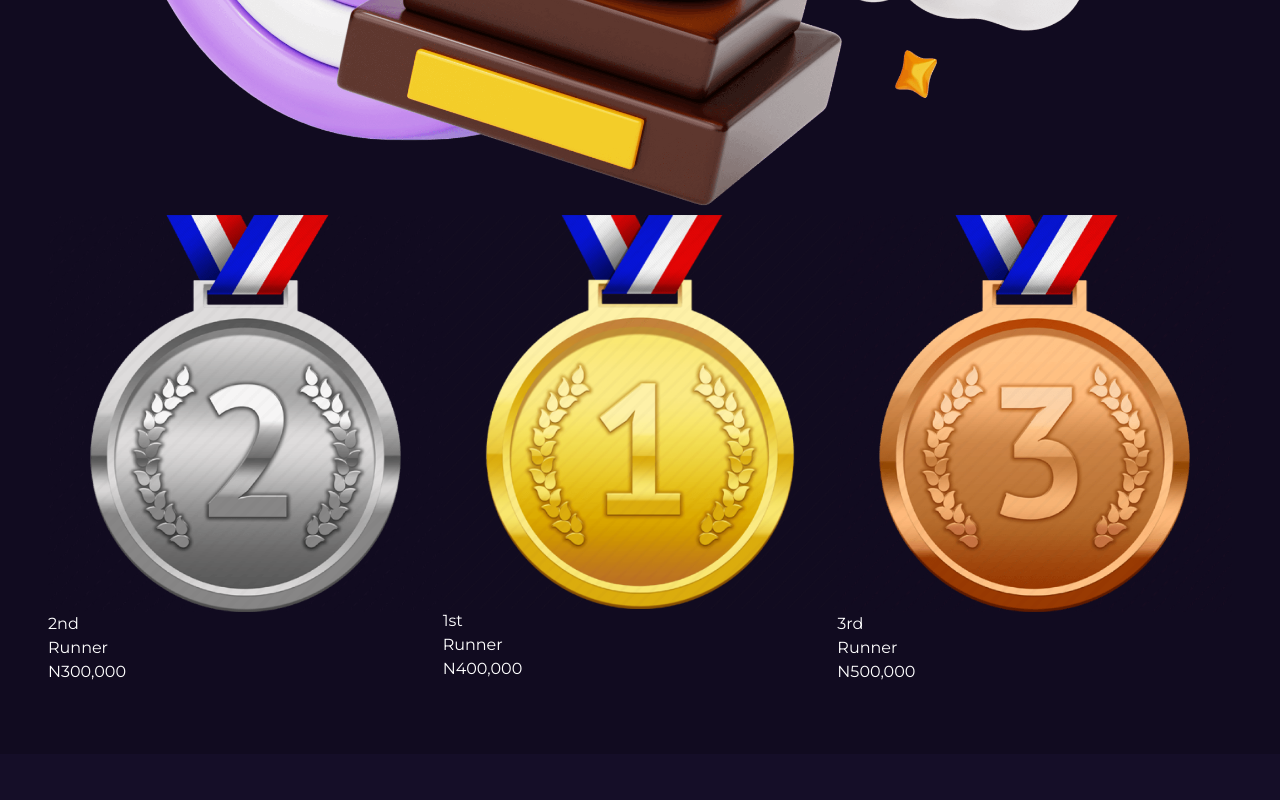
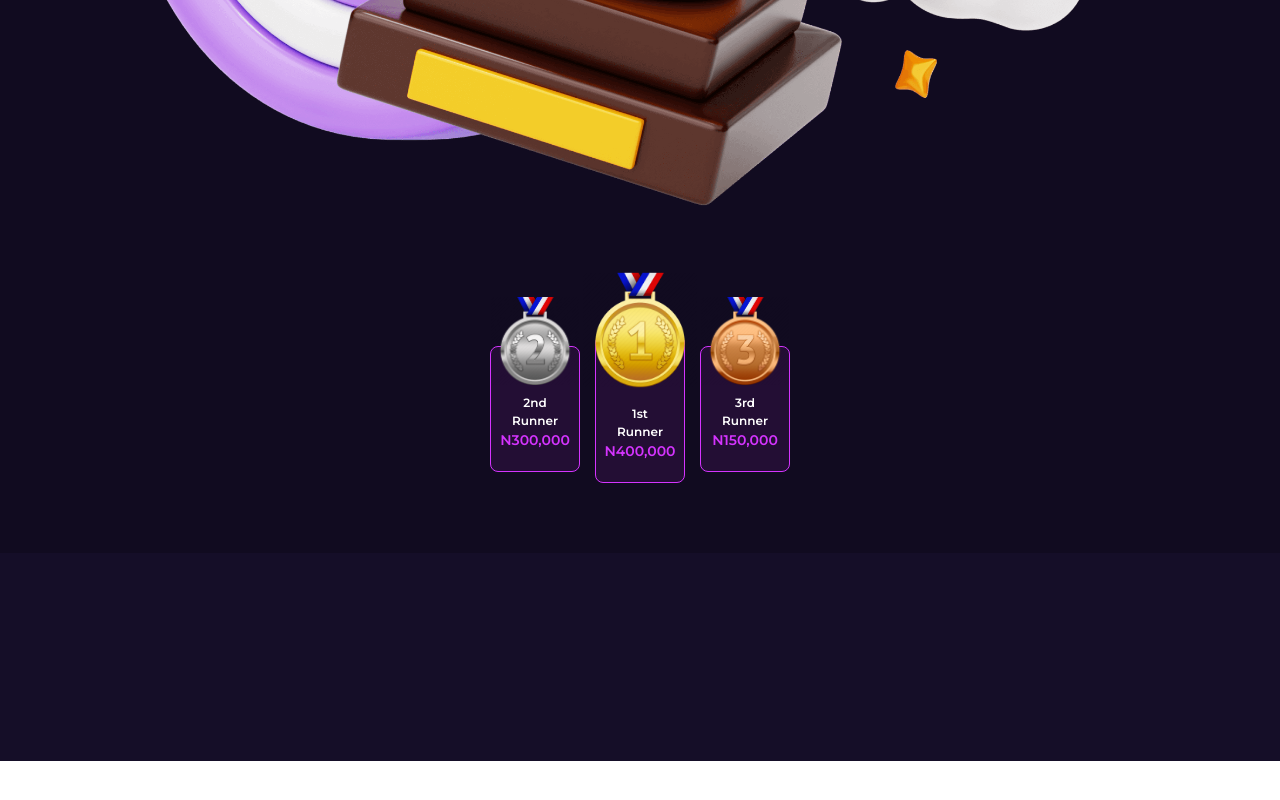
Before and after one commit to Afolabi-bit/getlinked, a React (Vite) app: page / in a window 1280 px wide. Shown: the part 6078-6878 px from the top of the page. After the commit the page ends 6839 px from the top, so only its background shows below. Built offline with nearby package versions, Linux system fonts and the light colour scheme; a web font is replaced by a local one.

Commit message:
prizes section

```diff
--- a/src/components/prizes.jsx
+++ b/src/components/prizes.jsx
@@ -18,30 +18,43 @@ const PrizesAndRewards = () => {
       </p>
       <article className="flex mt-[40px] flex-col">
         <img src={Trophy} alt="#" />
-        <div className="flex">
-          <div className="relative w-1/3">
-            <img src={silver} alt="" />
-            <p>
+
+        <div className="flex justify-center items-center gap-[15px] mt-[120px]">
+          <div className="relative w-[90px] h-[126px] pb-[20px] rounded-[8px] border border-[#d434fe] flex flex-col  bg-[#d634fe17]">
+            <img src={silver} alt="" className="absolute left-0 top-[-50px]" />
+            <div className="text-center flex flex-col h-full items-center justify-end ">
+              <p className="text-[12px] font-semibold ">
                 2nd <br />
                 Runner
               </p>
-            <p>N300,000</p>
+              <p className="text-[14px] font-bold text-[#d434fe]">N300,000</p>
             </div>
-          <div className="relative w-1/3">
-            <img src={gold} alt="" />
-            <p>
+          </div>
+
+          <div className="relative w-[90px] h-[148px] pb-[20px] rounded-[8px] border border-[#d434fe] flex flex-col  bg-[#d634fe17]">
+            <img
+              src={gold}
+              alt=""
+              className="absolute left-0 top-[-50px] scale-[1.3]"
+            />
+            <div className="text-center flex flex-col h-full items-center justify-end ">
+              <p className="text-[12px] font-semibold ">
                 1st <br />
                 Runner
               </p>
-            <p>N400,000</p>
+              <p className="text-[14px] font-bold text-[#d434fe]">N400,000</p>
             </div>
-          <div className="relative w-1/3">
-            <img src={bronze} alt="" />
-            <p>
+          </div>
+
+          <div className="relative w-[90px] h-[126px] pb-[20px] rounded-[8px] border border-[#d434fe] flex flex-col  bg-[#d634fe17]">
+            <img src={bronze} alt="" className="absolute left-0 top-[-50px]" />
+            <div className="text-center flex flex-col h-full items-center justify-end ">
+              <p className="text-[12px] font-semibold ">
                 3rd <br />
                 Runner
               </p>
-            <p>N500,000</p>
+              <p className="text-[14px] font-bold text-[#d434fe]">N150,000</p>
+            </div>
           </div>
         </div>
       </article>
```
Lines whose indentation alone changed are shown as unchanged.
